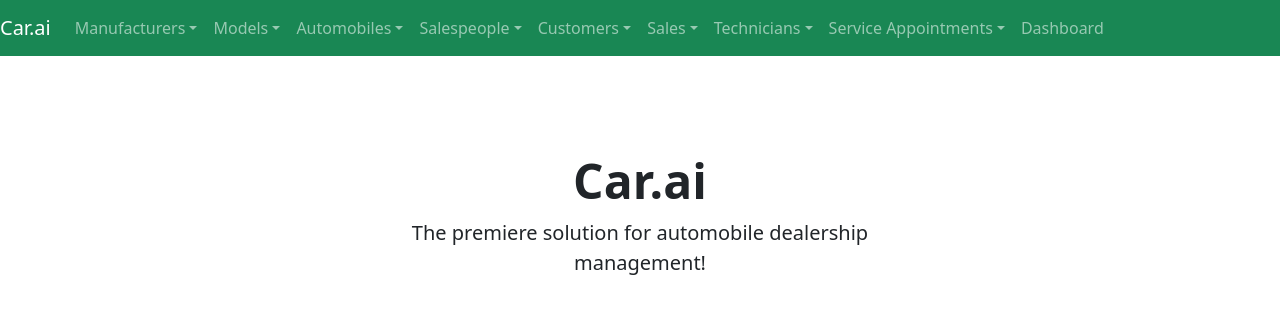
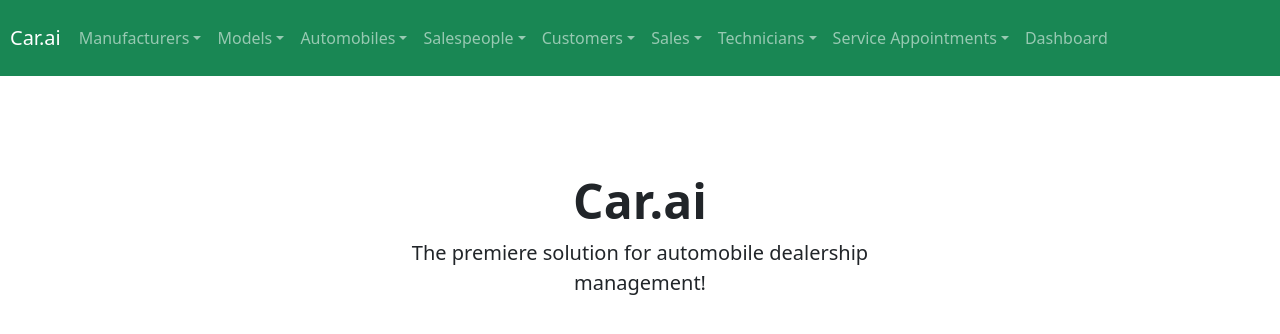
Before and after one commit to salhadid/carai, a React (Create React App) app in the folder ghi/app/: page / in a window 1280 px wide. Shown: the top 334 px of the page. Built offline with nearby package versions, Linux system fonts and the light colour scheme.

Commit message:
added margin around nav

```diff
--- a/ghi/app/src/Nav.js
+++ b/ghi/app/src/Nav.js
@@ -12,9 +12,15 @@ function Navigation() {
 		color: "black",
 	};
 
+	const navStyle = {
+		backgroundColor: "",
+		color: "white",
+		margin: 10,
+	};
+
 	return (
 		<Navbar bg="success" expand="lg" variant="dark">
-			<Navbar.Brand as={NavLink} to="/">
+			<Navbar.Brand as={NavLink} to="/" style={navStyle}>
 				Car.ai
 			</Navbar.Brand>
 			<Navbar.Toggle aria-controls="navbarSupportedContent" />
```
